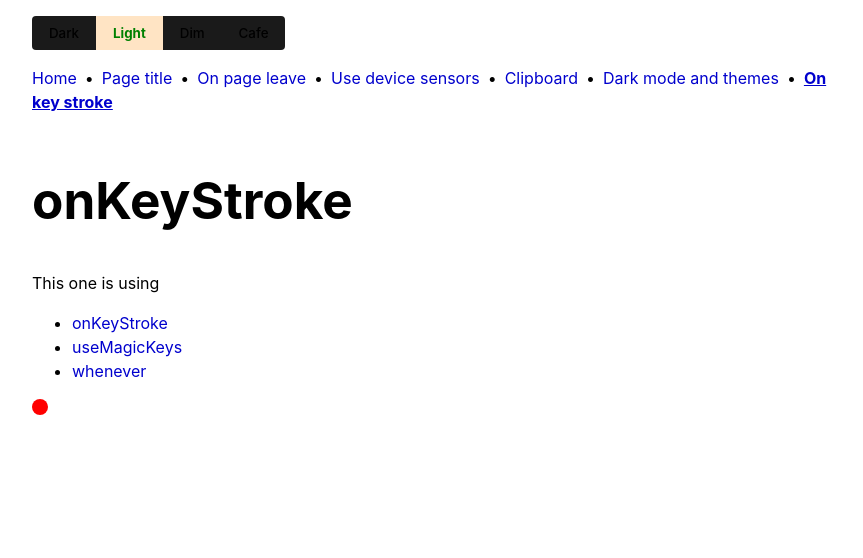
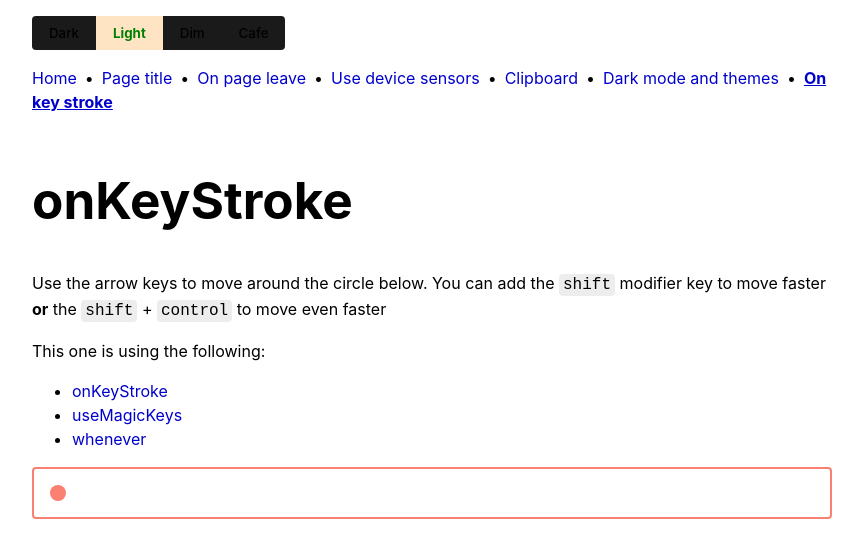
Before and after one commit to YonatanKof/vue-use, a Vue app: page /on-key-stroke in a window 1280 px wide. Shown: the top 558 px of the page, without its empty margins (208-1071 px from the left). Built offline with nearby package versions, Linux system fonts and the light colour scheme.

Commit message:
Better content

```diff
--- a/src/components/onKeyStroke.vue
+++ b/src/components/onKeyStroke.vue
@@ -51,14 +51,21 @@ const position = ref({ x: 0, y: 0 });
 </script>
 
 <template>
-	<div class="ball"></div>
+	<div class="space">
+		<div class="ball"></div>
+	</div>
 </template>
 
 <style>
+.space {
+	border: solid 0.125rem salmon;
+	padding: 1rem;
+	border-radius: 0.25em;
+}
 .ball {
 	width: 1rem;
 	height: 1rem;
-	background: red;
+	background: salmon;
 	border-radius: 50%;
 	position: relative;
 	top: v-bind(position.y + "px");
--- a/src/components/useDeviceSensors.vue
+++ b/src/components/useDeviceSensors.vue
@@ -13,11 +13,11 @@ const geolocation = useGeolocation()
 
 <template>
     <h3>useBattery</h3>
-	<p><pre>isSupported: {{ isSupported }}</pre> Is the device supporting this API.</p>
-	<p><pre>charging: {{ charging }}</pre> If the device is currently charging.</p>
-    <p><pre>chargingTime: {{ chargingTime }}</pre> The number of seconds until the device becomes fully charged.</p>
-    <p><pre>dischargingTime: {{ dischargingTime }}</pre> The number of seconds before the device becomes fully discharged.</p>
-    <p><pre>level: {{ level }}</pre> A number between 0 and 1 representing the current charge level.</p>
+	<p>Is the device supporting this API. <pre>isSupported: {{ isSupported }}</pre></p>
+	<p>If the device is currently charging. <pre>charging: {{ charging }}</pre></p>
+    <p>The number of seconds until the device becomes fully charged. <pre>chargingTime: {{ chargingTime }}</pre></p>
+    <p>The number of seconds before the device becomes fully discharged. <pre>dischargingTime: {{ dischargingTime }}</pre></p>
+    <p>A number between 0 and 1 representing the current charge level. <pre>level: {{ level }}</pre></p>
     <hr>
 	<code>{{ battery }}</code>
     <hr>
@@ -30,3 +30,9 @@ const geolocation = useGeolocation()
     <h3>useGeolocation</h3>
     <pre>{{ geolocation }}</pre>
 </template>
+
+<style scoped>
+p {
+    margin-block-end: 2rem;
+}
+</style>
--- a/src/views/on-key-stroke.vue
+++ b/src/views/on-key-stroke.vue
@@ -3,7 +3,8 @@ import onKeyStroke from "../components/onKeyStroke.vue";
 </script>
 <template>
     <h1>onKeyStroke</h1>
-    <p>This one is using</p>
+    <p>Use the arrow keys to move around the circle below. You can add the <code>shift</code> modifier key to move faster <strong>or</strong> the <code>shift</code> + <code>control</code> to move even faster</p>
+    <p>This one is using the following:</p>
     <ul>
         <li><a href="https://vueuse.org/core/onKeyStroke/">onKeyStroke</a></li>
         <li><a href="https://vueuse.org/core/useMagicKeys/">useMagicKeys</a></li>
--- a/src/views/use-dark-color-mode.vue
+++ b/src/views/use-dark-color-mode.vue
@@ -2,6 +2,6 @@
 import useDarkColorMode from "../components/useDarkColorMode.vue";
 </script>
 <template>
-    <h1>useDarkColorMode</h1>
+    <h1>useDark, useColorMode and useToggle</h1>
 	<useDarkColorMode />
 </template>
--- a/src/views/use-device-sensors.vue
+++ b/src/views/use-device-sensors.vue
@@ -2,5 +2,6 @@
 import useDeviceSensors from "../components/useDeviceSensors.vue";
 </script>
 <template>
+	<h1>useBattery, useOnline, useNetwork and useGeolocation</h1>
 	<useDeviceSensors />
 </template>
```
